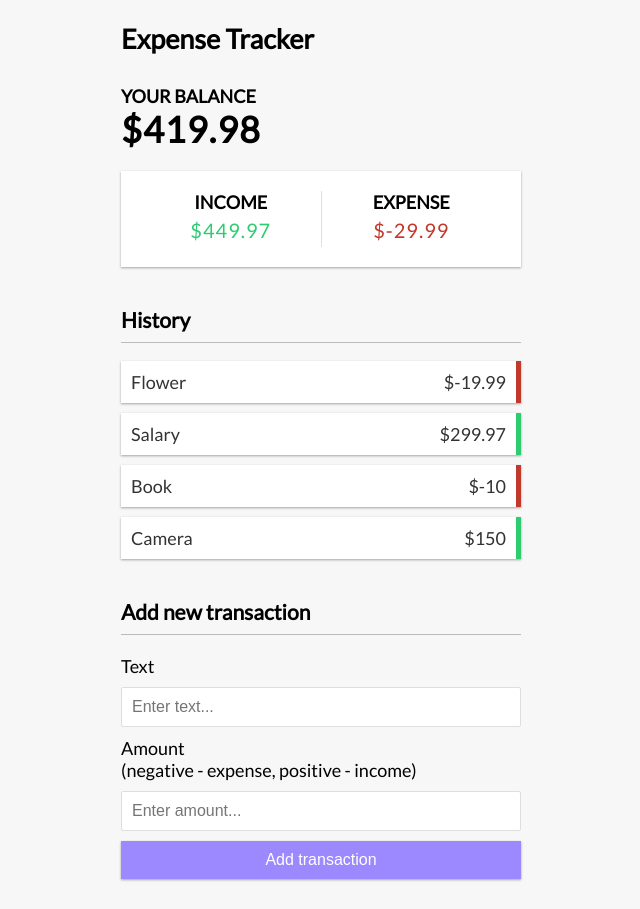
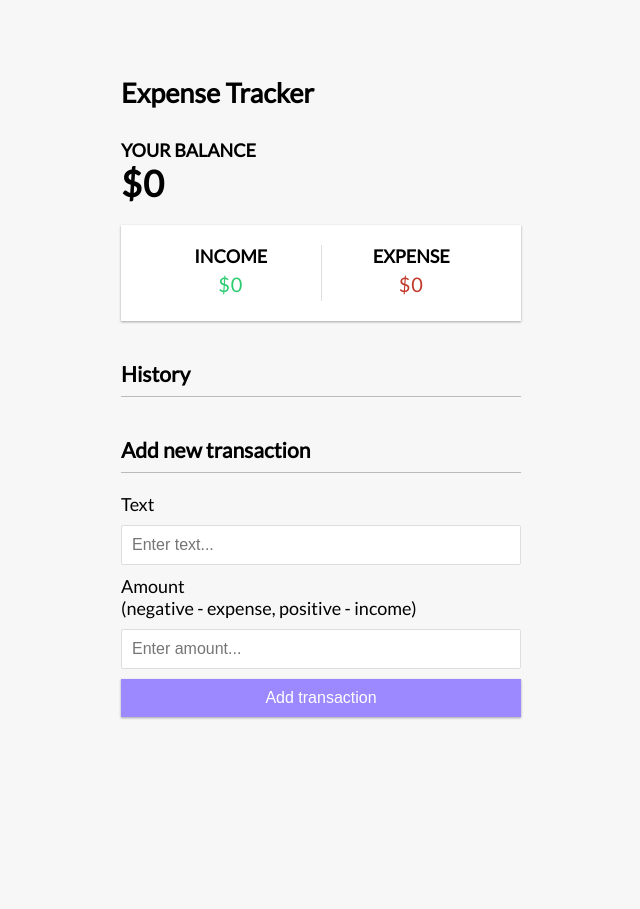
Before and after one commit to willemverbuyst/vue-expense-tracker, a Vue app: page / in a window 1280 px wide. Shown: the whole page, without its empty margins (319-959 px from the left). After the commit the page ends 800 px from the top, so only its background shows below. Built offline with nearby package versions, Linux system fonts and the light colour scheme.

Commit message:
Use local storage

```diff
--- a/src/App.vue
+++ b/src/App.vue
@@ -1,5 +1,5 @@
 <script setup>
-import { computed, ref } from "vue";
+import { computed, onMounted, ref } from "vue";
 import { useToast } from "vue-toastification";
 import AddTransaction from "./components/AddTransaction.vue";
 import Balance from "./components/Balance.vue";
@@ -9,28 +9,15 @@
 
 const toast = useToast();
 
-const transactions = ref([
-  {
-    id: 1,
-    text: "Flower",
-    amount: -19.99,
-  },
-  {
-    id: 2,
-    text: "Salary",
-    amount: 299.97,
-  },
-  {
-    id: 3,
-    text: "Book",
-    amount: -10,
-  },
-  {
-    id: 4,
-    text: "Camera",
-    amount: 150,
-  },
-]);
+const transactions = ref([]);
+
+onMounted(() => {
+  const savedTransactions = JSON.parse(localStorage.getItem("transactions"));
+
+  if (savedTransactions) {
+    transactions.value = savedTransactions;
+  }
+});
 
 const total = computed(() => {
   return transactions.value.reduce((a, b) => a + b.amount, 0);
@@ -58,13 +45,19 @@
   const id = generateUniqueId();
   transactions.value.push({ id, ...transactionData });
 
+  saveToLocalStorage();
   toast.success("Transaction added");
 }
 
 function handleTransactionDeleted(id) {
   transactions.value = transactions.value.filter((i) => i.id !== id);
 
+  saveToLocalStorage();
   toast.success("Transaction deleted");
+}
+
+function saveToLocalStorage() {
+  localStorage.setItem("transactions", JSON.stringify(transactions.value));
 }
 </script>
 
```
